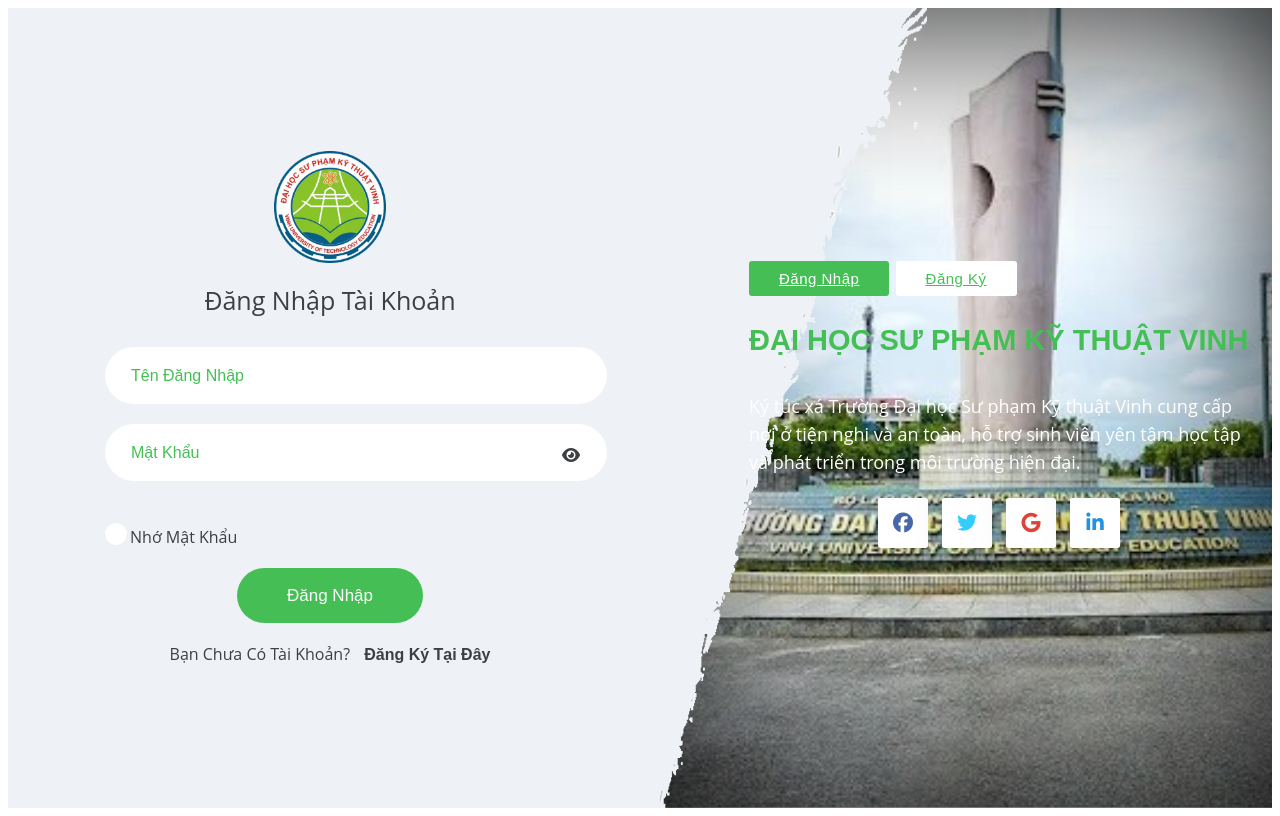
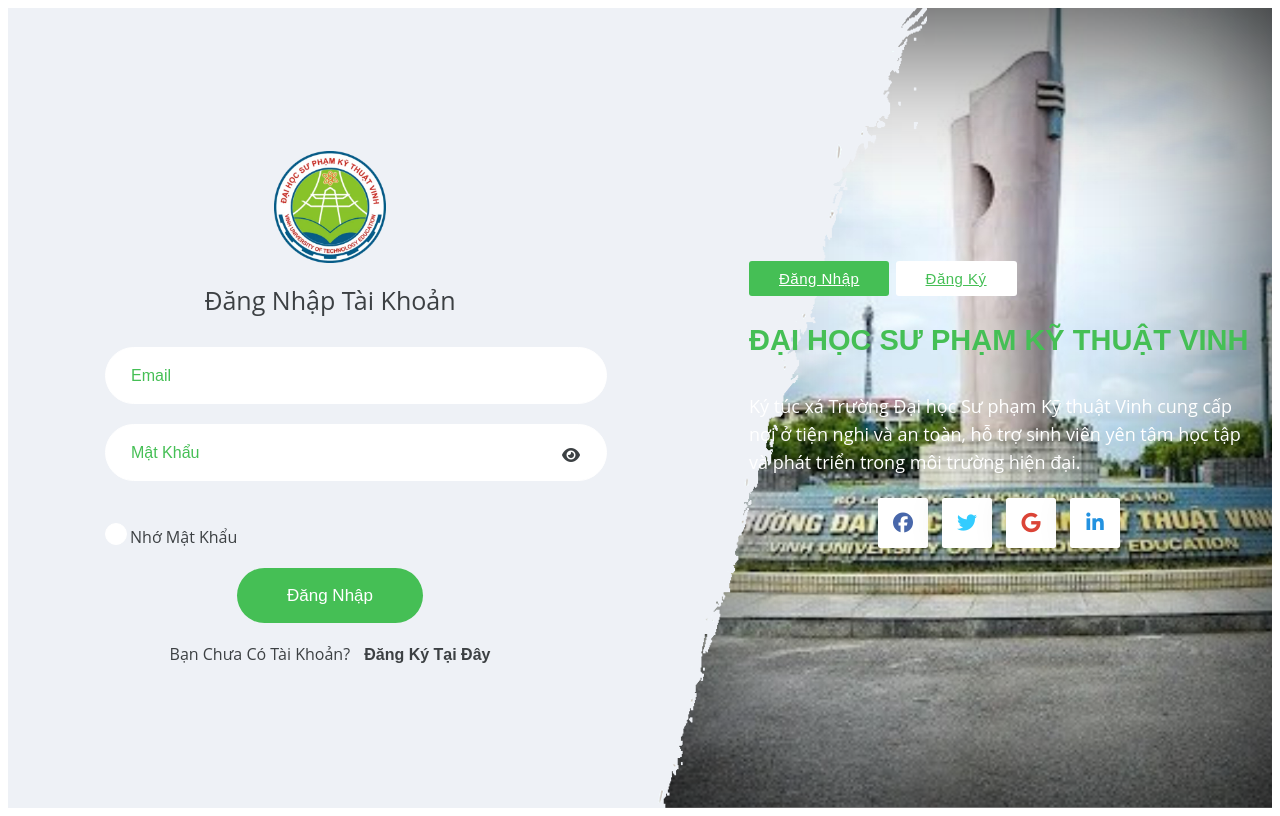
Before and after one commit to NguyenNgocDuc32323/QLSV, a PHP site: page /login.php in a window 1280 px wide. Run offline with PHP 8.4, Linux system fonts and the light colour scheme; some libraries are stand-ins or nearby versions.

Commit message:
doi ten dang nhap sang email

```diff
--- a/Controller/LoginController.php
+++ b/Controller/LoginController.php
@@ -10,50 +10,57 @@ class LoginController {
 
         $errors = [];
 
-        if (isset($_COOKIE['ten_dang_nhap']) && isset($_COOKIE['mat_khau'])) {
-            $username = $_COOKIE['ten_dang_nhap'];
+        if (isset($_COOKIE['email']) && isset($_COOKIE['mat_khau'])) {
+            $email = $_COOKIE['email'];
             $password = $_COOKIE['mat_khau'];
             $remember = true;
             $userModel = new User($conn);
-            $result = $userModel->checkLogin($username, $password);
+            $result = $userModel->checkLogin($email, $password);
 
             if ($result && $result->num_rows > 0) {
                 $row = $result->fetch_assoc();
-                $_SESSION['ten_dang_nhap'] = $username;
+                $_SESSION['email'] = $email;
                 $_SESSION['login'] = $row['id'];
                 $_SESSION['is_logged_in'] = true;
 
+                $_SESSION['login_success'] = true; // Đăng nhập thành công
                 header('Location: index.php');
                 exit();
             }
         }
 
         if ($_SERVER['REQUEST_METHOD'] == 'POST') {
-            $username = $_POST['ten_dang_nhap'] ?? '';
+            $email = $_POST['email'] ?? '';
             $password = $_POST['mat_khau'] ?? '';
             $remember = isset($_POST['remember']) ? $_POST['remember'] : null;
-            if (empty($username)) $errors['ten_dang_nhap'] = 'Tên đăng nhập là bắt buộc!';
+
+            if (empty($email)) $errors['email'] = 'Email là bắt buộc!';
             if (empty($password)) $errors['mat_khau'] = 'Mật khẩu là bắt buộc!';
+
             if (empty($errors)) {
                 $userModel = new User($conn);
-                $result = $userModel->checkLogin($username, $password);
+                $result = $userModel->checkLogin($email, $password);
 
                 if ($result && $result->num_rows > 0) {
                     $row = $result->fetch_assoc();
-                    $_SESSION['ten_dang_nhap'] = $username;
+                    $_SESSION['email'] = $email;
                     $_SESSION['login'] = $row['id'];
                     $_SESSION['is_logged_in'] = true;
+
                     if ($remember) {
-                        setcookie('ten_dang_nhap', $username, time() + (86400 * 30), "/", "", isset($_SERVER["HTTPS"]), true);
+                        setcookie('email', $email, time() + (86400 * 30), "/", "", isset($_SERVER["HTTPS"]), true);
                         setcookie('mat_khau', $password, time() + (86400 * 30), "/", "", isset($_SERVER["HTTPS"]), true);
                     } else {
-                        setcookie('ten_dang_nhap', '', time() - 3600, "/");
+                        setcookie('email', '', time() - 3600, "/");
                         setcookie('mat_khau', '', time() - 3600, "/");
                     }
+
+                    $_SESSION['login_success'] = true; // Thêm biến session cho đăng nhập thành công
+
                     header('Location: index.php');
                     exit();
                 } else {
-                    $_SESSION['errors'] = ['Thông tin đăng nhập không đúng.'];
+                    $_SESSION['login_failure'] = 'Thông tin đăng nhập không đúng.'; // Lưu thông báo lỗi
                     header('Location: login.php');
                     exit();
                 }
--- a/Model/User.php
+++ b/Model/User.php
@@ -8,14 +8,14 @@ class User {
         $this->conn = $conn;
     }
 
-    public function checkLogin($ten_dang_nhap, $mat_khau) {
+    public function checkLogin($email, $mat_khau) {
         // Mã hóa mật khẩu người dùng nhập vào bằng SHA-1
         $mat_khau_ma_hoa = sha1($mat_khau);
 
         // Thực hiện truy vấn
-        $query = "SELECT * FROM nguoidung WHERE ten_dang_nhap = ? AND mat_khau = ?";
+        $query = "SELECT * FROM nguoidung WHERE email = ? AND mat_khau = ?";
         $stmt = $this->conn->prepare($query);
-        $stmt->bind_param('ss', $ten_dang_nhap, $mat_khau_ma_hoa);
+        $stmt->bind_param('ss', $email, $mat_khau_ma_hoa);
         $stmt->execute();
         return $stmt->get_result();
     }
--- a/View/index.php
+++ b/View/index.php
@@ -66,6 +66,10 @@ $isLoggedIn = isset($_SESSION['is_logged_in']) && $_SESSION['is_logged_in'];
 
 
                             <?php else: ?>
+                            <a href="profile.php" class="tutorial-body-bottom-item">
+                                <i class="far fa-edit"></i>
+                                <div id="text-guide-model3d">Chỉnh Sửa Cá Nhân</div>
+                            </a>
                             <a href="login.php" class="tutorial-body-bottom-item">
                                 <i class="fa-solid fa-right-to-bracket"></i>
                                 <div id="text-guide-model3d">Đăng Nhập</div>
--- a/View/login.php
+++ b/View/login.php
@@ -16,9 +16,9 @@ if ($_SERVER['REQUEST_METHOD'] === 'POST') {
     $loginController->login($conn);
 }
 
-$username = isset($_COOKIE['ten_dang_nhap']) ? $_COOKIE['ten_dang_nhap'] : '';
+$email = isset($_COOKIE['email']) ? $_COOKIE['email'] : '';
 $password = isset($_COOKIE['mat_khau']) ? $_COOKIE['mat_khau'] : '';
-$rememberChecked = (isset($_COOKIE['ten_dang_nhap']) && isset($_COOKIE['mat_khau'])) ? 'checked' : '';
+$rememberChecked = (isset($_COOKIE['email']) && isset($_COOKIE['mat_khau'])) ? 'checked' : '';
 ?>
 
 <!DOCTYPE html>
@@ -37,8 +37,8 @@ $rememberChecked = (isset($_COOKIE['ten_dang_nhap']) && isset($_COOKIE['mat_khau
         <link rel="stylesheet" href="https://cdnjs.cloudflare.com/ajax/libs/bootstrap/5.3.3/css/bootstrap-grid.min.css"
             integrity="sha512-i1b/nzkVo97VN5WbEtaPebBG8REvjWeqNclJ6AItj7msdVcaveKrlIIByDpvjk5nwHjXkIqGZscVxOrTb9tsMA=="
             crossorigin="anonymous" referrerpolicy="no-referrer" />
+        <script src="https://cdn.jsdelivr.net/npm/sweetalert2@11"></script>
         <title>Login</title>
-        <script src="https://cdn.jsdelivr.net/npm/sweetalert2@11"></script>
     </head>
 
     <body>
@@ -53,6 +53,7 @@ $rememberChecked = (isset($_COOKIE['ten_dang_nhap']) && isset($_COOKIE['mat_khau
                                         <img src="./assets/images/logo.webp" alt="logo">
                                     </a>
                                     <h3>Đăng Nhập Tài Khoản</h3>
+
                                     <?php if (isset($errors) && !empty($errors)) { ?>
                                     <div class="errors">
                                         <ul>
@@ -68,11 +69,9 @@ $rememberChecked = (isset($_COOKIE['ten_dang_nhap']) && isset($_COOKIE['mat_khau
                                     <?php endif; ?>
 
                                     <form method="POST" action="">
-
                                         <div class="form-group form-box">
-                                            <input type="text" name="ten_dang_nhap" class="form-control"
-                                                placeholder="Tên Đăng Nhập"
-                                                value="<?php echo htmlspecialchars($username); ?>" required>
+                                            <input type="email" name="email" class="form-control" placeholder="Email"
+                                                value="<?php echo htmlspecialchars($email); ?>" required>
                                         </div>
                                         <div class="form-group form-box position-relative">
                                             <input type="password" name="mat_khau" class="form-control"
```
